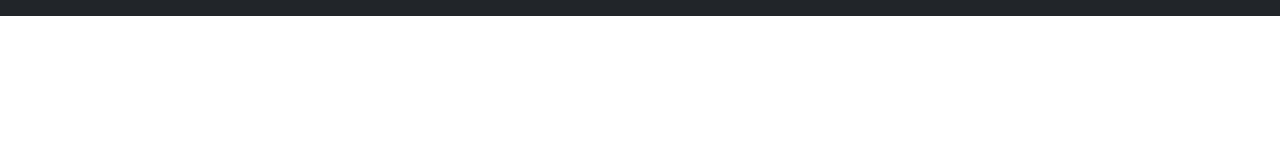
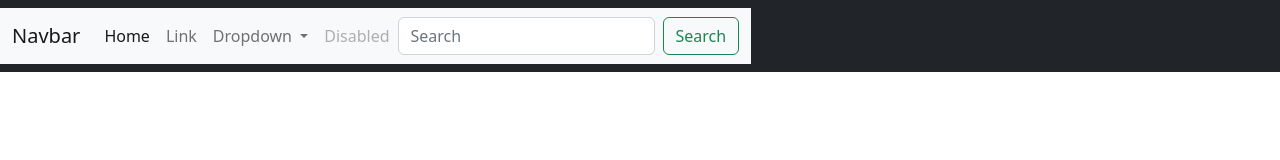
Before and after one commit to joaclausen/-BOOTSTRAP-CLAUSEN, a plain HTML site: page index.html in a window 1280 px wide. Drawn offline with nearby package versions, Linux system fonts and the light colour scheme.

Commit message:
elegí una navbar

```diff
--- a/index.html
+++ b/index.html
@@ -9,7 +9,42 @@
   </head>
   <body>
     <nav class="navbar navbar-dark bg-dark">
-
+        <nav class="navbar navbar-expand-lg bg-light">
+            <div class="container-fluid">
+              <a class="navbar-brand" href="#">Navbar</a>
+              <button class="navbar-toggler" type="button" data-bs-toggle="collapse" data-bs-target="#navbarSupportedContent" aria-controls="navbarSupportedContent" aria-expanded="false" aria-label="Toggle navigation">
+                <span class="navbar-toggler-icon"></span>
+              </button>
+              <div class="collapse navbar-collapse" id="navbarSupportedContent">
+                <ul class="navbar-nav me-auto mb-2 mb-lg-0">
+                  <li class="nav-item">
+                    <a class="nav-link active" aria-current="page" href="#">Home</a>
+                  </li>
+                  <li class="nav-item">
+                    <a class="nav-link" href="#">Link</a>
+                  </li>
+                  <li class="nav-item dropdown">
+                    <a class="nav-link dropdown-toggle" href="#" id="navbarDropdown" role="button" data-bs-toggle="dropdown" aria-expanded="false">
+                      Dropdown
+                    </a>
+                    <ul class="dropdown-menu" aria-labelledby="navbarDropdown">
+                      <li><a class="dropdown-item" href="#">Action</a></li>
+                      <li><a class="dropdown-item" href="#">Another action</a></li>
+                      <li><hr class="dropdown-divider"></li>
+                      <li><a class="dropdown-item" href="#">Something else here</a></li>
+                    </ul>
+                  </li>
+                  <li class="nav-item">
+                    <a class="nav-link disabled">Disabled</a>
+                  </li>
+                </ul>
+                <form class="d-flex" role="search">
+                  <input class="form-control me-2" type="search" placeholder="Search" aria-label="Search">
+                  <button class="btn btn-outline-success" type="submit">Search</button>
+                </form>
+              </div>
+            </div>
+          </nav>
       </nav>
     <script src="https://cdn.jsdelivr.net/npm/bootstrap@5.2.0-beta1/dist/js/bootstrap.bundle.min.js" integrity="sha384-pprn3073KE6tl6bjs2QrFaJGz5/SUsLqktiwsUTF55Jfv3qYSDhgCecCxMW52nD2" crossorigin="anonymous"></script>
   </body>
```
